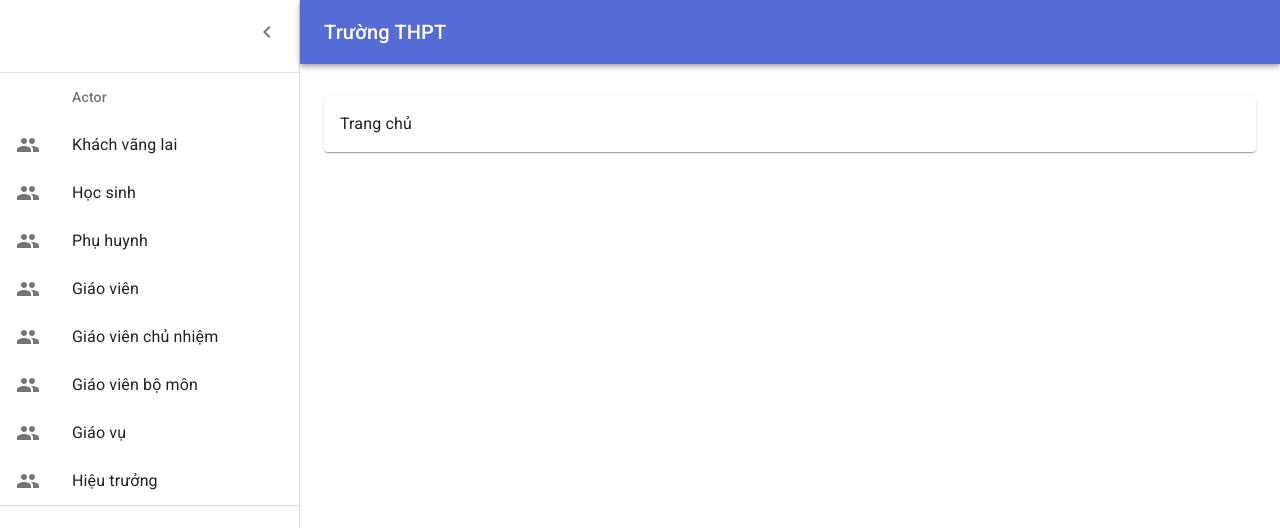
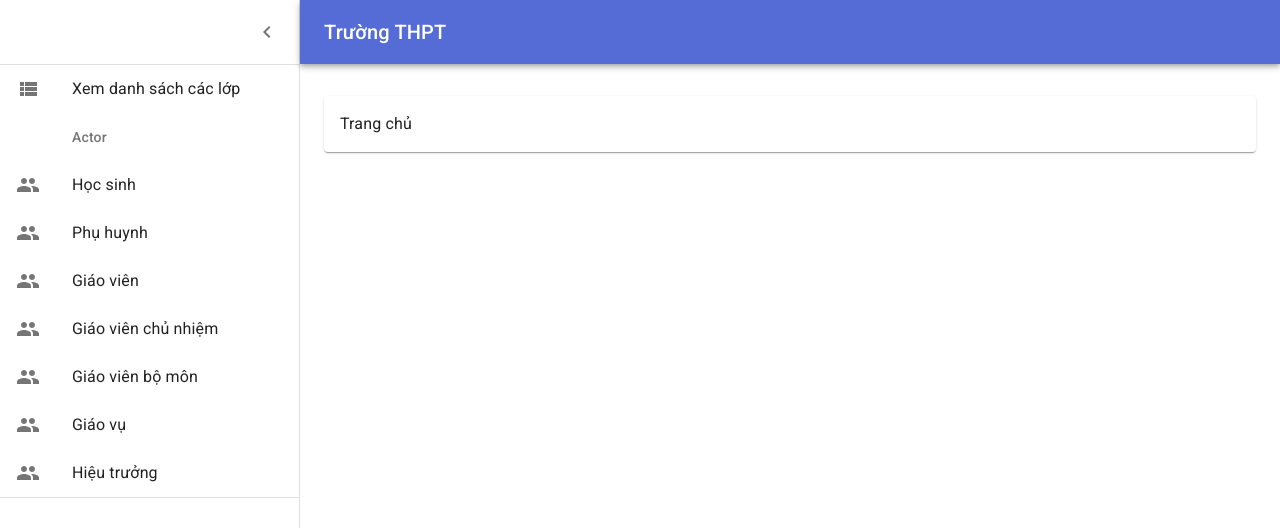
Before and after one commit to hohoaisan/HighSchoolDoAn, a Next.js app: page / in a window 1280 px wide. Shown: the top 528 px of the page. Built offline with nearby package versions, Linux system fonts and the light colour scheme.

Commit message:
Edit layout

```diff
--- a/src/components/layouts/DashboardBaseLayout.tsx
+++ b/src/components/layouts/DashboardBaseLayout.tsx
@@ -1,20 +1,11 @@
 import React from 'react';
 import clsx from 'clsx';
 import { makeStyles } from '@material-ui/core/styles';
-import {
-  Drawer,
-  AppBar,
-  Toolbar,
-  Typography,
-  IconButton,
-  Badge,
-  List,
-} from '@material-ui/core';
+import { Drawer, AppBar, Toolbar, Typography, IconButton, Badge, List } from '@material-ui/core';
 
 import MenuIcon from '@material-ui/icons/Menu';
 import ChevronLeftIcon from '@material-ui/icons/ChevronLeft';
 import NotificationsIcon from '@material-ui/icons/Notifications';
-
 
 const drawerWidth = 300;
 
@@ -32,22 +23,6 @@ const useStyles = makeStyles((theme) => ({
     padding: '0 8px',
     flexShrink: 0,
     ...theme.mixins.toolbar,
-  },
-  listMenu: {
-    flexGrow: 1,
-    overflowY: 'auto'
-    ,
-    "&::-webkit-scrollbar": {
-      width: '0.5em'
-    }
-     ,
-    "&::-webkit-scrollbar-track" :{
-      boxShadow: 'inset 0 0 6px rgba(0, 0, 0, 0.3)'
-    }
-     ,
-    "&::-webkit-scrollbar-thumb" :{
-      backgroundColor: 'darkgrey'
-    }
   },
   appBar: {
     zIndex: theme.zIndex.drawer + 1,
@@ -172,9 +147,7 @@ export default function Dashboard({
             <ChevronLeftIcon />
           </IconButton>
         </div>
-        <List className={classes.listMenu}>
-          {tabs}
-        </List>
+        <div>{tabs}</div>
       </Drawer>
       <main className={classes.content}>
         <div className={classes.appBarSpacer} />
--- a/src/components/layouts/DashboardHomeLayout.tsx
+++ b/src/components/layouts/DashboardHomeLayout.tsx
@@ -1,6 +1,7 @@
 import DashboardBaseLayout from './DashboardBaseLayout';
 import React from 'react';
 import PeopleIcon from '@material-ui/icons/People';
+import ViewList from '@material-ui/icons/ViewList';
 import ListItem from '@material-ui/core/ListItem';
 import ListItemIcon from '@material-ui/core/ListItemIcon';
 import ListItemText from '@material-ui/core/ListItemText';
@@ -15,18 +16,13 @@ const Tab: React.FC = () => {
     <>
       <div>
         <Divider />
+        <ListItem button>
+          <ListItemIcon>
+            <ViewList />
+          </ListItemIcon>
+          <ListItemText primary="Xem danh sách các lớp" />
+        </ListItem>
         <ListSubheader inset>Actor</ListSubheader>
-        <ListItem
-          button
-          onClick={() => {
-            router.push('/khach');
-          }}
-        >
-          <ListItemIcon>
-            <PeopleIcon />
-          </ListItemIcon>
-          <ListItemText primary="Khách vãng lai" />
-        </ListItem>
         <ListItem
           button
           onClick={() => {
```
